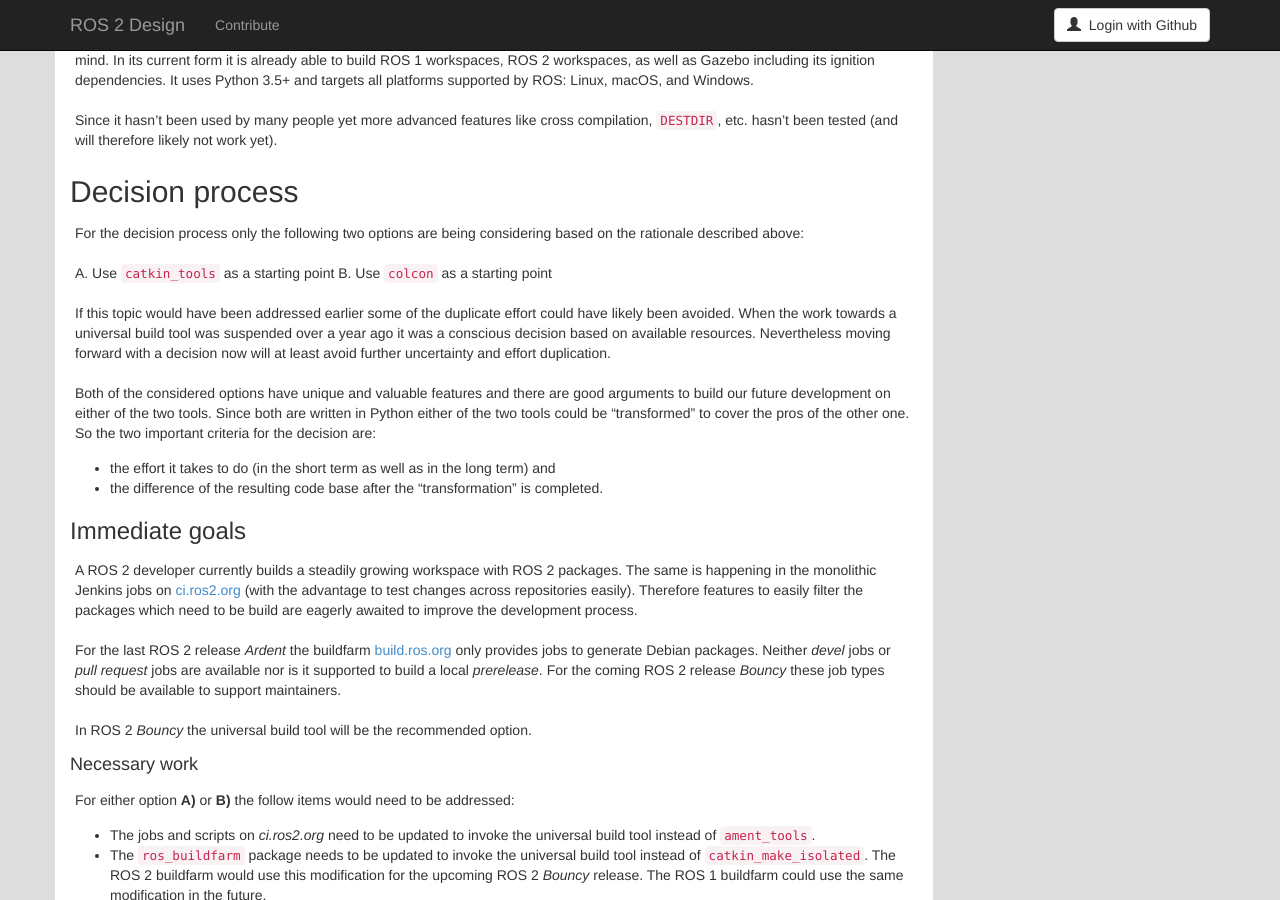
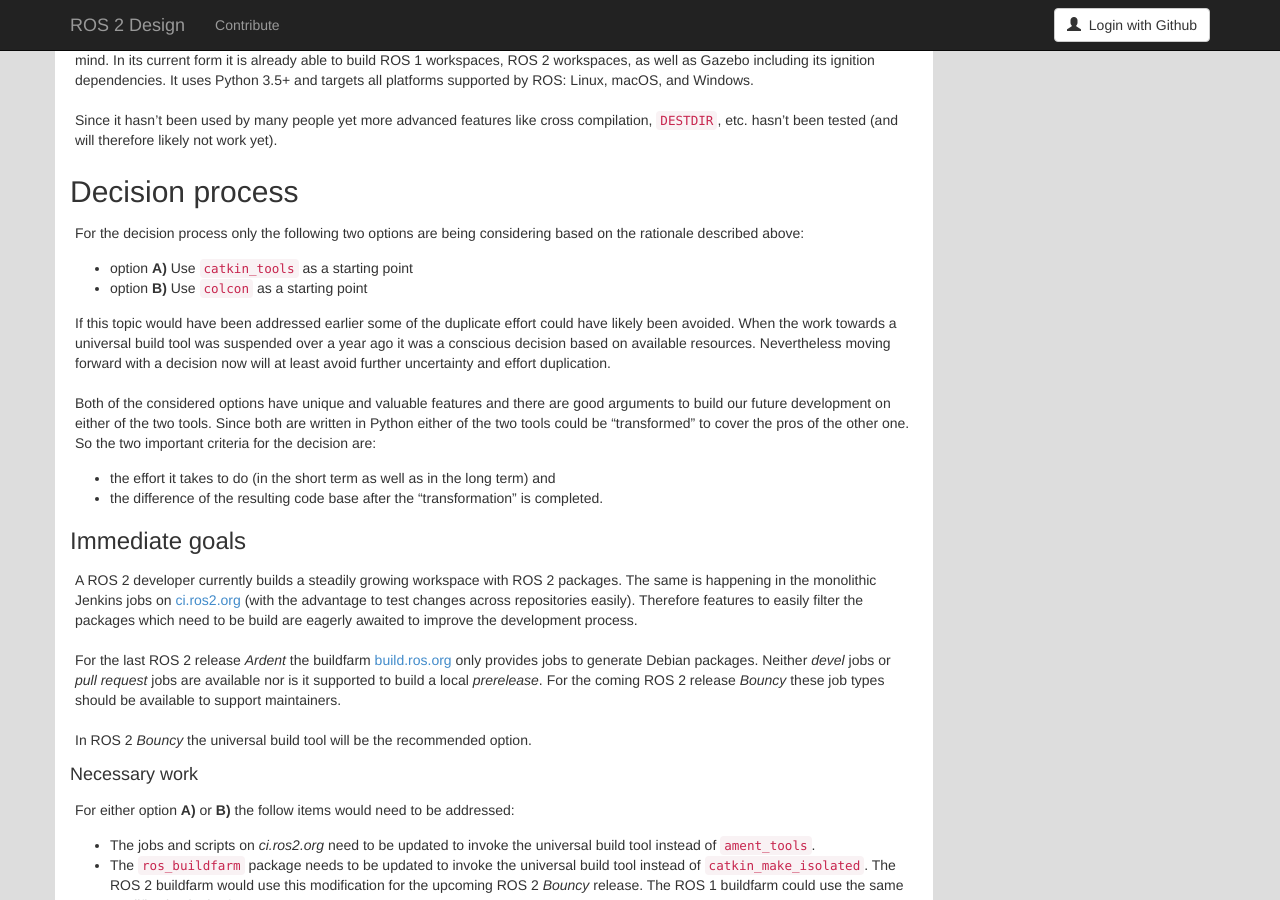
Before and after one commit to ros2/design, a Jekyll site: the page built from articles/101_build_tool.md, in a window 1280 px wide and 900 px high, scrolled down 6405 px. Built offline with Jekyll 4.4.1, drawn with Linux system fonts in a browser that asks for light colours; nearby versions of some CDN libraries.

Commit message:
use list form instead

```diff
--- a/articles/101_build_tool.md
+++ b/articles/101_build_tool.md
@@ -322,8 +322,8 @@ Since it hasn't been used by many people yet more advanced features like cross c
 
 For the decision process only the following two options are being considering based on the rationale described above:
 
-A.  Use `catkin_tools` as a starting point
-B.  Use `colcon` as a starting point
+- option **A)**  Use `catkin_tools` as a starting point
+- option **B)**  Use `colcon` as a starting point
 
 If this topic would have been addressed earlier some of the duplicate effort could have likely been avoided.
 When the work towards a universal build tool was suspended over a year ago it was a conscious decision based on available resources.
```
